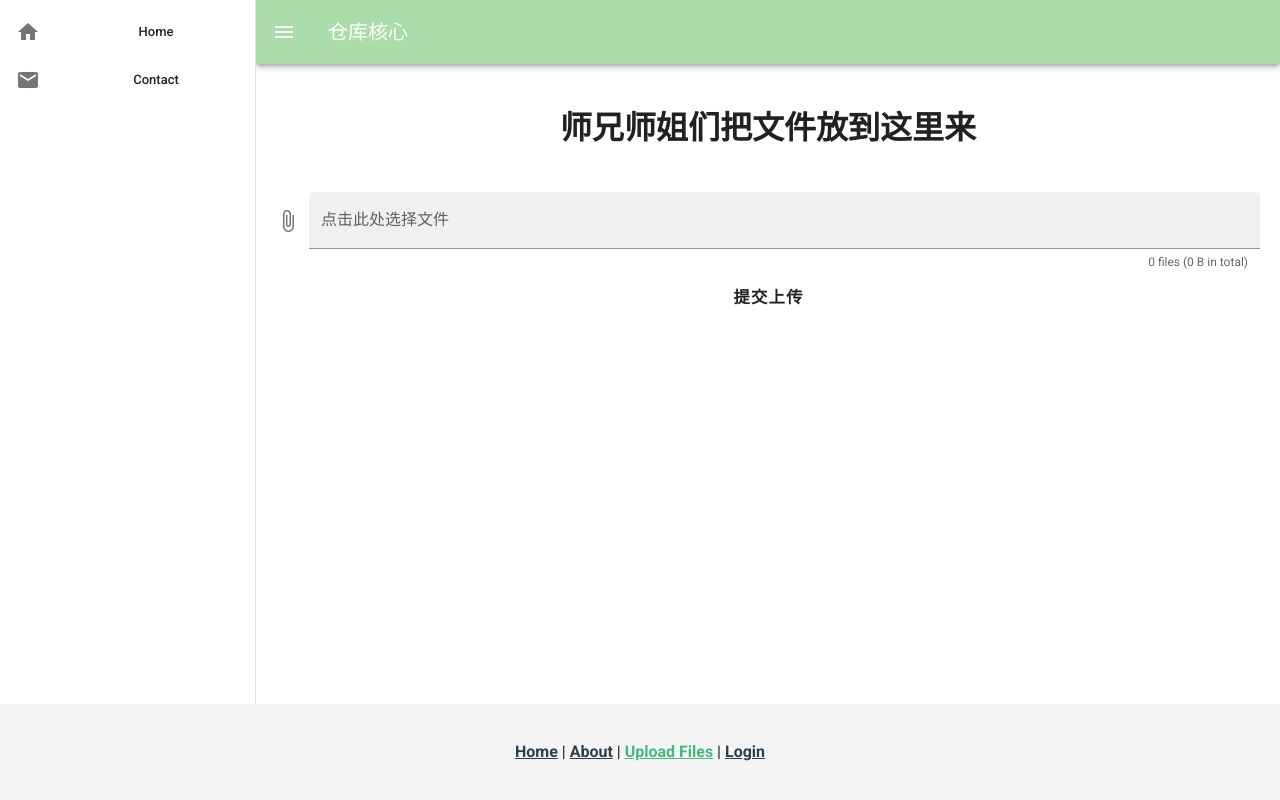
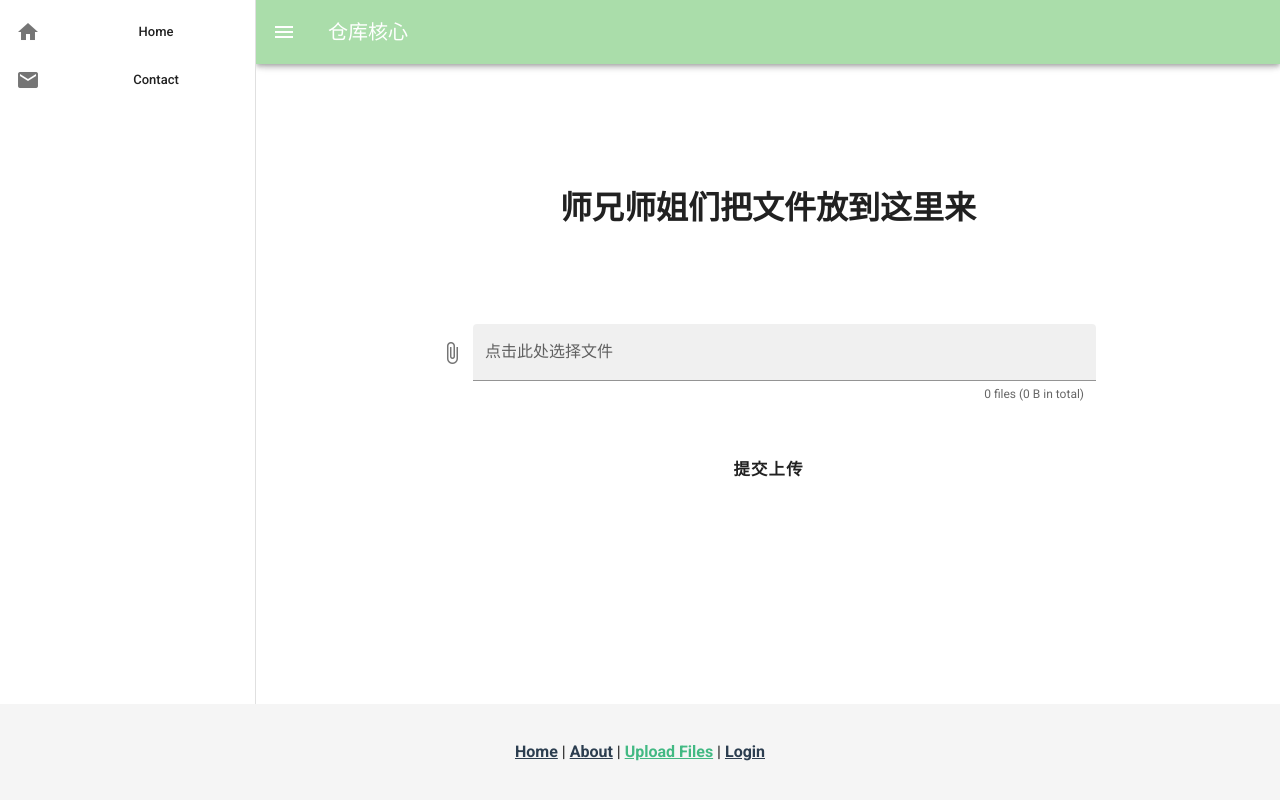
Before and after one commit to xi102/collection, a Vue app in the folder frontend/: page /testfiles in a window 1280 px wide. Built offline with nearby package versions, Linux system fonts and the light colour scheme.

Commit message:
morefrontend

```diff
--- a/frontend/src/views/Login.vue
+++ b/frontend/src/views/Login.vue
@@ -120,6 +120,8 @@ h4 {
 }
 .v-card {
     padding: 2em;
+    margin: 4em;
+    margin-top: 6em;
 }
 .green {
     margin-bottom: 1em;
@@ -128,4 +130,7 @@ h4 {
     text-transform: capitalize;
     margin-bottom: 1em;
 }
+.container {
+    max-width: 600px;
+}
 </style>
--- a/frontend/src/views/Register.vue
+++ b/frontend/src/views/Register.vue
@@ -80,4 +80,7 @@ h4 {
 .v-input {
     padding-bottom: 2em;
 }
+.container {
+    max-width: 600px;
+}
 </style>
--- a/frontend/src/views/UploadFile.vue
+++ b/frontend/src/views/UploadFile.vue
@@ -1,7 +1,8 @@
 <template>
   <div>
-    <h1 style="padding-top:40px;padding-bottom:20px;">师兄师姐们把文件放到这里来</h1>
-    <div style="margin:20px;">
+    <h1 style="padding-top:120px;padding-bottom:20px;">师兄师姐们把文件放到这里来</h1>
+    <v-container>
+        <div style="margin:60px;">
             <v-file-input
             filled
             show-size
@@ -12,8 +13,9 @@
             ref="myfile"
             v-model="files"
             />
-        <v-btn text @click="submitFiles"><h3>提交上传</h3></v-btn>
+            <v-btn text @click="submitFiles" class="mt-10"><h3>提交上传</h3></v-btn>
         </div>
+    </v-container>
   </div>
 </template>
 
@@ -56,3 +58,8 @@ export default {
 }
 
 </script>
+<style scoped>
+.container {
+    max-width: 800px;
+}
+</style>
```
Lines whose indentation alone changed are shown as unchanged.
